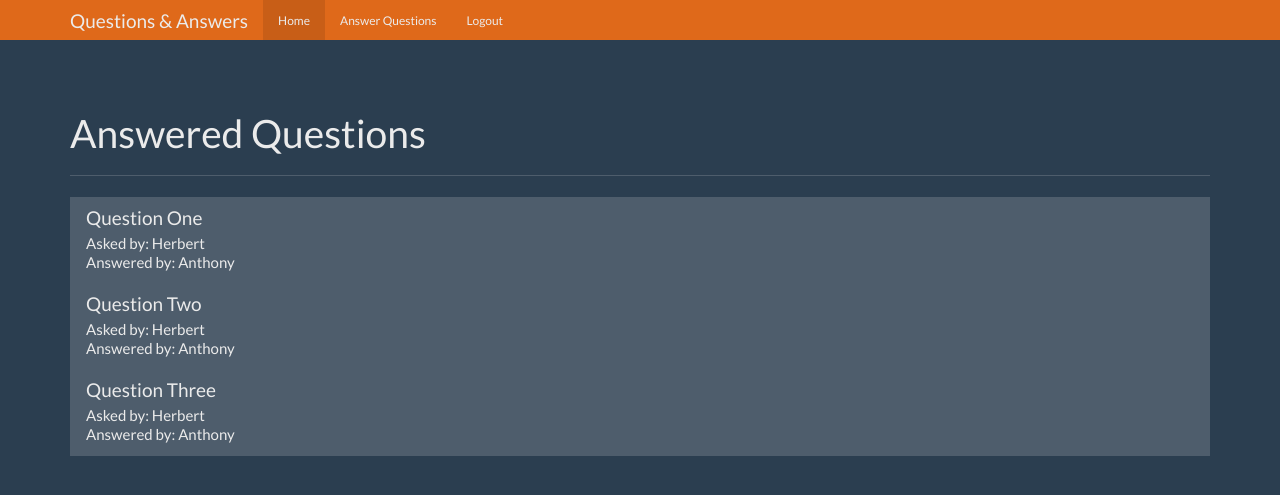
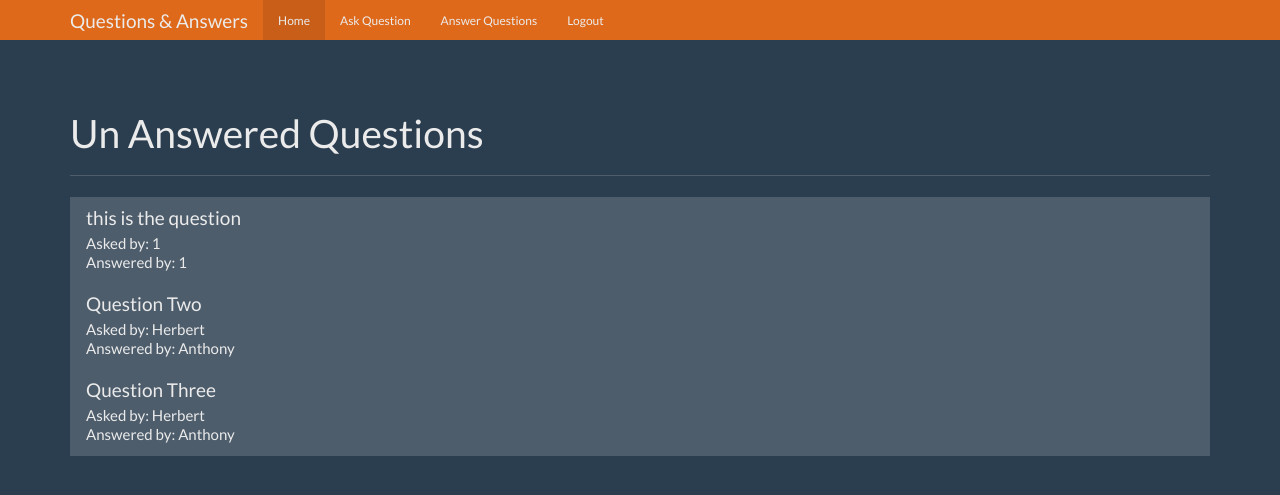
Before and after one commit to anuragmy/flask-qna, a Flask app: page / in a window 1280 px wide. Shown: the top 495 px of the page. Run offline with Flask 3, Linux system fonts and the light colour scheme; a user stored in the database is signed in; data comes from the database, SQL or seed files in the repository; both versions use the stored data as it was after the commit; some libraries are stand-ins or nearby versions.

Commit message:
feat: questions/answers updated

```diff
--- a/app.py
+++ b/app.py
@@ -35,7 +35,12 @@ def init_db():
 @app.route('/')
 def index():
    user = get_currect_user()
-   return render_template('home.html', user=user)
+   questions = None
+
+   if user:
+      db = get_db()
+      questions = db.execute('select question_text, id, answer_by_id, expert_id from questions where expert_id = ?', [user['id']]).fetchall()
+   return render_template('home.html', user=user, questions=questions)
 
 
 
@@ -81,17 +86,36 @@ def question():
 @app.route('/answer')
 def answer():
    user = get_currect_user()
-   return render_template('answer.html', user=user)
+   if user:
+      db = get_db()
+      question = db.execute('select question_text, answer_by_id, expert_id from questions where expert_id = 1')
+      question_result = question.fetchall()
+   return render_template('answer.html', user=user, questions=question_result)
 
 @app.route('/unanswered')
 def unanswered():
    user =  get_currect_user()
-   return render_template('unanswered.html', user=user)
+   questions = None
 
-@app.route('/ask')
+   if user:
+      db = get_db()
+      questions = db.execute('select questions.question_text, questions.id, users.name as name, questions.expert_id from questions join users on users.id  = questions.answer_by_id where questions.answer_text is null and questions.expert_id = ?', [user['id']]).fetchall()
+   return render_template('unanswered.html', user=user, questions=questions)
+
+@app.route('/ask', methods=['GET','POST'])
 def ask():
    user =  get_currect_user()
+   if user:
+    db = get_db()
+    if request.method == 'POST':
+        db.execute('insert into questions (question_text, answer_by_id, expert_id) values (?,?,?)', [request.form['question'], user['id'], request.form['expert']] )
+        db.commit()
+        return "QUestion {} Expert id {}".format(request.form['question'], request.form['expert'])
+    experts = db.execute('select id, name from users where expert = 1')
+    experts_result  = experts.fetchall()
+    return render_template('ask.html', user=user, experts=experts_result)
    return render_template('ask.html', user=user)
+
 
 @app.route('/users')
 def users():
--- a/templates/home.html
+++ b/templates/home.html
@@ -34,8 +34,7 @@
             <li><a href="{{ url_for('login') }}">Login</a></li>
             {% endif %} {% if not user %}
             <li><a href="{{ url_for('register') }}">Register</a></li>
-            {% endif %} {% if user and user['expert'] == 0 and user['admin'] ==
-            0 %}
+            {% endif %} {% if user %}
             <li><a href="{{ url_for('ask') }}">Ask Question</a></li>
             {% endif %} {% if user and user['expert'] == 1 %}
             <li><a href="{{ url_for('answer') }}">Answer Questions</a></li>
@@ -52,16 +51,24 @@
 
     <div class="container theme-showcase" role="main">
       <div class="page-header">
-        <h1>Answered Questions</h1>
+        <h1>Un Answered Questions</h1>
       </div>
       <div class="row">
         <div class="col-lg-12">
           <div class="list-group">
+            {% if questions %} {% for question in questions %}
             <a href="#" class="list-group-item">
-              <h4 class="list-group-item-heading">Question One</h4>
-              <p class="list-group-item-text">Asked by: Herbert</p>
-              <p class="list-group-item-text">Answered by: Anthony</p>
+              <h4 class="list-group-item-heading">
+                {{ question['question_text'] }}
+              </h4>
+              <p class="list-group-item-text">
+                Asked by: {{ question['answer_by_id'] }}
+              </p>
+              <p class="list-group-item-text">
+                Answered by: {{ question['expert_id'] }}
+              </p>
             </a>
+            {% endfor %} {% endif %}
             <a href="#" class="list-group-item">
               <h4 class="list-group-item-heading">Question Two</h4>
               <p class="list-group-item-text">Asked by: Herbert</p>
--- a/templates/users.html
+++ b/templates/users.html
@@ -63,9 +63,7 @@
               href="{{ url_for('promote', user_id=user['id']) }}"
               class="list-group-item {% if user['expert'] == 1 %} active {% endif %}"
             >
-              <h4 class="list-group-item-heading">
-                {{ user['name'] }} - {{ user['id'] }}
-              </h4>
+              <h4 class="list-group-item-heading">{{ user['name'] }}</h4>
             </a>
             {% endfor %}
           </div>
```
Also changed, not shown: templates/answer.html (+7 -4 lines), templates/ask.html (+8 -8 lines), templates/unanswered.html (+12 -11 lines), database/sqlite.db.
